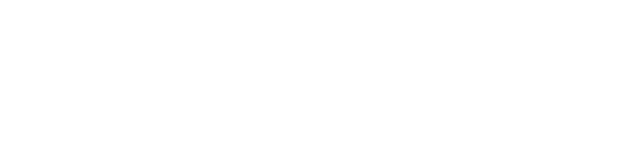
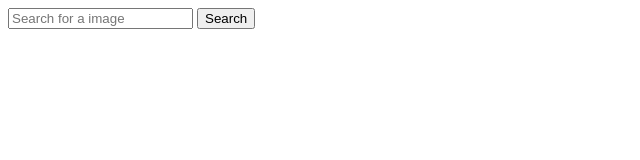
Before and after one commit to muchem/Picture-Search, a plain HTML site: page index.html in a window 1280 px wide. Shown: the whole page, without its empty margins (0-640 px from the left). Drawn offline with Linux system fonts and the light colour scheme.

Commit message:
make AJAX call function

```diff
--- a/index.html
+++ b/index.html
@@ -7,6 +7,9 @@
     <title>Document</title>
 </head>
 <body>
+    <input placeholder="Search for a image" id = 'searchBar'>
+    <button onclick = "getImages()">Search</button>
 
+    <script src = 'script.js'></script>
 </body>
 </html>
--- a/script.js
+++ b/script.js
@@ -0,0 +1,10 @@
+const getImages = () => {
+    let xhttp = new XMLHttpRequest();
+    xhttp.onreadystatechange = function () {
+        if (this.readyState == 4 && this.status == 200) {
+            document.getElementById("demo").innerHTML = this.responseText;
+        }
+    };
+    xhttp.open("GET", "ajax_info.txt", true);
+    xhttp.send();
+}
```
